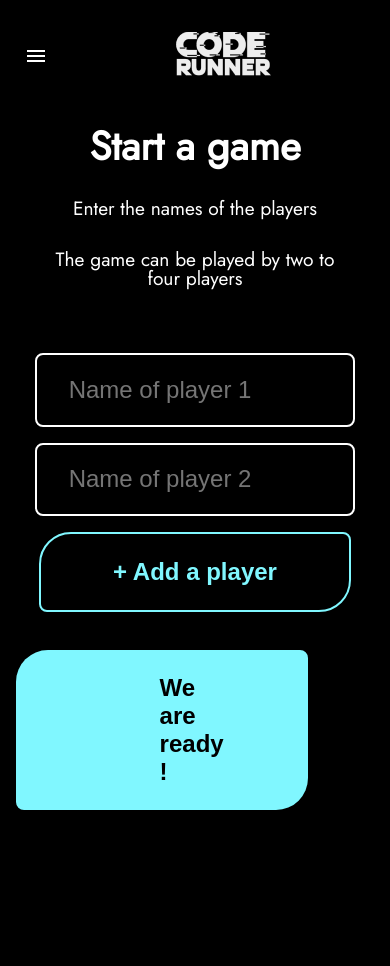
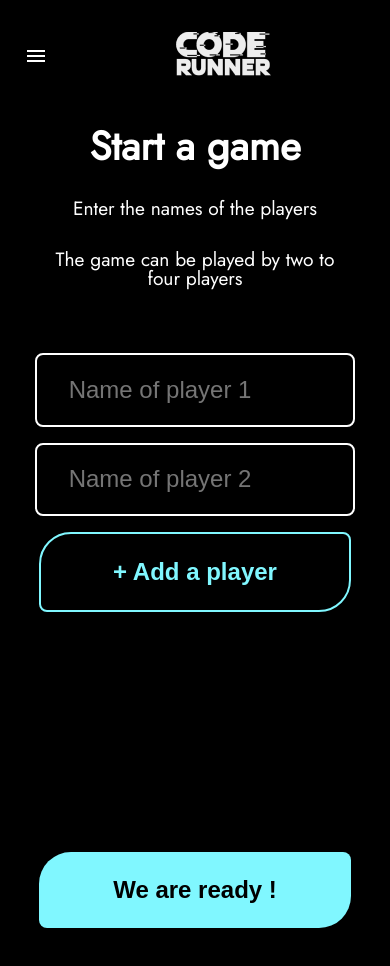
Before and after one commit to SarahOtmane/EnglishGame, a React (Create React App) app: page /startGame in a window 390 px wide. Shown: the top 966 px of the page. Built offline with nearby package versions, Linux system fonts and the light colour scheme.

Commit message:
responsive button playform

```diff
--- a/src/App.css
+++ b/src/App.css
@@ -98,15 +98,6 @@ main button{
     display: flex;
     flex-direction: row;
     flex-wrap: nowrap;
-}
-
-.Play .fix, .StartRound .fix1{
-    position: fixed;
-    width: max-content;
-    max-width: 75%;
-    padding: 1.5rem 9rem;
-    bottom: 4%;
-    left: 4%;
 }
 
 /* ----------- Header ------------ */
@@ -246,12 +237,13 @@ header .logo{
 }
 
 .StartRound .fix1{
+    position: fixed;
+    width: max-content;
+    max-width: 75%;
     padding: 1.5rem 6rem;
     left: 11%;
     bottom: 3%;
 }
-
-
 
 
 
--- a/src/components/PlayerForm.js
+++ b/src/components/PlayerForm.js
@@ -70,7 +70,7 @@ function PlayerForm({players, setPlayers}){
                 <button onClick={addPlayer} className='addPlayer'>+ Add a player</button>
 
                 {errorMessage && <p style={{ color: 'red' }}>{errorMessage}</p>}
-                <button onClick={validatePlayers} className="fix" >We are ready !</button>
+                <button onClick={validatePlayers} >We are ready !</button>
             </form>
         </main>
     )
```
